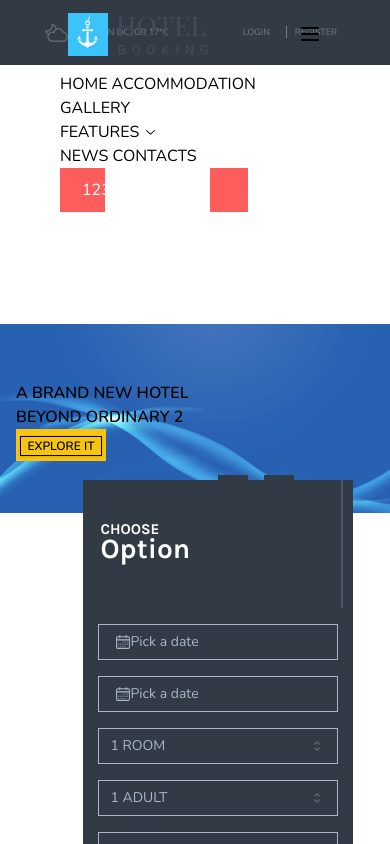
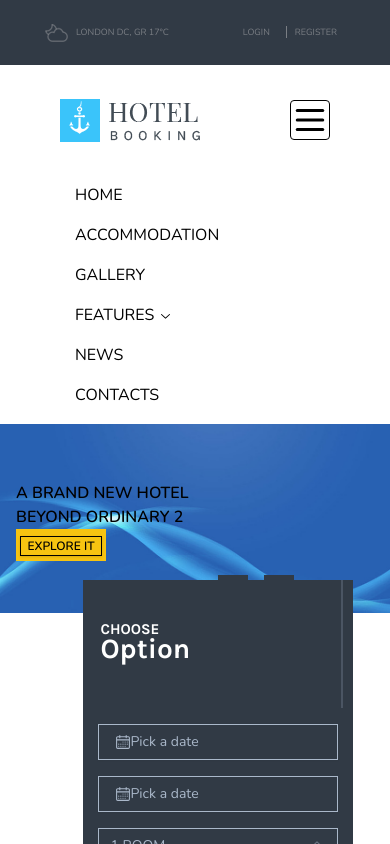
Before and after one commit to minhtuan11102003/DATT_FE, a Next.js app: page / in a window 390 px wide. Shown: the top 844 px of the page. Built offline with nearby package versions, Linux system fonts and the light colour scheme; a web font is replaced by a local one.

Commit message:
done header

```diff
--- a/src/components/page/header.tsx
+++ b/src/components/page/header.tsx
@@ -1,7 +1,7 @@
 "use client"; // Thêm dòng này để đánh dấu thành phần là Client Component
 
 import Link from 'next/link';
-import React from 'react';
+import React, { useState } from 'react';
 import {
     DropdownMenu,
     DropdownMenuContent,
@@ -12,9 +12,14 @@ import { ChevronDownIcon } from '@radix-ui/react-icons';
 import { Menu, Phone } from 'lucide-react';
 
 const HeaderComponent = () => {
+    const [isCheck,setIsCheck] = useState<boolean>(false);
+
+    function setChecked(check:boolean){
+        setIsCheck(!check);
+    }
 
     return (
-        <div className='w-full h-[300px] md:h-[142px]'>
+        <div className={`w-full ${isCheck==true ? 'h-[150px]' : 'h-[400px]'}  md:h-[142px]`}>
             <div className='w-full h-[65px] md:h-[42px] bg-[#313a45] text-[#7a7e84] flex justify-center '>
                 <div className='w-[300px] h-[65px]  md:w-[1140px] text-[9px] xs:text-[14px]  md:h-full py-2.5 flex justify-between items-center'>
                     <div className='w-1/2 flex items-center'>
@@ -39,8 +44,8 @@ const HeaderComponent = () => {
                     </div>
                 </div>
             </div>
-            <div className='w-full h-[110px] flex justify-center pb-4'>
-                <div className='md:flex-row gap-4 w-[270px] xs:w-[470px] md:w-[1140px] h-full md:justify-around flex flex-col justify-center items-center'>
+            <div className='w-full h-auto md:h-[110px] flex justify-center pb-4'>
+                <div className='hidden md:flex-row gap-4 w-[270px] xs:w-[470px] md:w-[1140px] h-full md:justify-around md:flex flex-col justify-center items-center'>
                     <div className='flex gap-x-20 items-center'>
                         <div className='w-[150px] h-full flex items-center'>
                             <Link href="/"><img src="./images/site-logo.png" alt="site-logo" /> </Link>
@@ -74,6 +79,38 @@ const HeaderComponent = () => {
                         </div>
                     </div>
                 </div>
+
+                <div className='w-[270px] h-[600px] xs:w-[420px] flex flex-col gap-2 md:hidden'>
+                    <div className='flex w-full justify-between items-center'>
+                        <div className='w-[140px] h-[110px] flex items-center'>
+                            <img src="./images/site-logo.png" className='w-[140px] h-[43px] object-cover' alt="site-logo" />
+                        </div>
+                        <div className='w-[110px] sm:w-[150px] h-[110px] flex items-center justify-end'>
+                            <Menu className='w-[40px] h-[40px] rounded border' onClick={() => setChecked(isCheck)} />
+                        </div>
+                    </div>
+                    <div className={`w-full px-[15px] h-[352px] ${isCheck ? 'hidden' : 'block'}`}>
+                        <div className='w-[240px] xs:w-[390px] h-full flex flex-col gap-4' >
+                            <Link href="/" className=' w-full transition-colors duration-500 hover:text-[#16b4ef]'>HOME</Link>
+                            <Link href="/Accomodation" className='transition-colors duration-500 hover:text-[#16b4ef] '> ACCOMMODATION </Link>
+                            <Link href="/Gallery" className='transition-colors duration-500 hover:text-[#16b4ef]'> GALLERY </Link>
+                            <DropdownMenu>
+                                <DropdownMenuTrigger className='flex gap-1 items-center transition-colors duration-500 hover:text-[#16b4ef]'>FEATURES
+                                    <ChevronDownIcon />
+                                </DropdownMenuTrigger>
+                                <DropdownMenuContent className='w-[240px] xs:w-[390px] bg-[#313a45] text-[#aab8ca]'>
+                                    <DropdownMenuItem><Link href="/Aboutus" className='hover:text-blue-400'>ABOUT US</Link></DropdownMenuItem>
+                                    <DropdownMenuItem><Link href="/booking" className='hover:text-blue-400'>BOOKING</Link></DropdownMenuItem>
+                                    <DropdownMenuItem>ROOM DETAILS</DropdownMenuItem>
+                                    <DropdownMenuItem><Link href="/OurStaff" className='transition-colors duration-500 hover:text-[#16b4ef]'> OURSTAFF </Link></DropdownMenuItem>
+                                    <DropdownMenuItem>404 Page</DropdownMenuItem>
+                                </DropdownMenuContent>
+                            </DropdownMenu>
+                            <Link href="/News" className='transition-colors duration-500 hover:text-[#16b4ef]'> NEWS </Link>
+                            <Link href="/Contacts" className='transition-colors duration-500 hover:text-[#16b4ef]'> CONTACTS </Link>
+                        </div>
+                    </div>
+                </div>
             </div>
         </div>
     );
```
